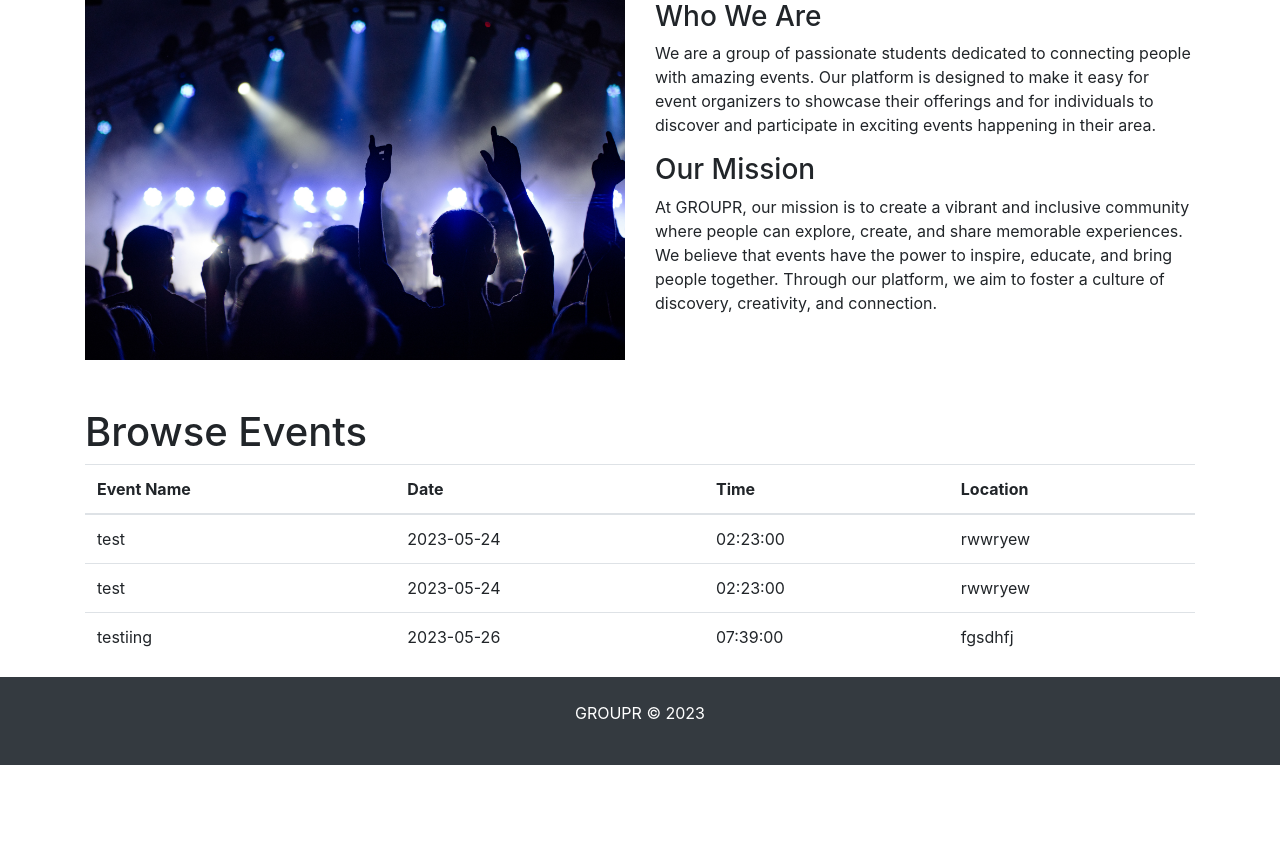
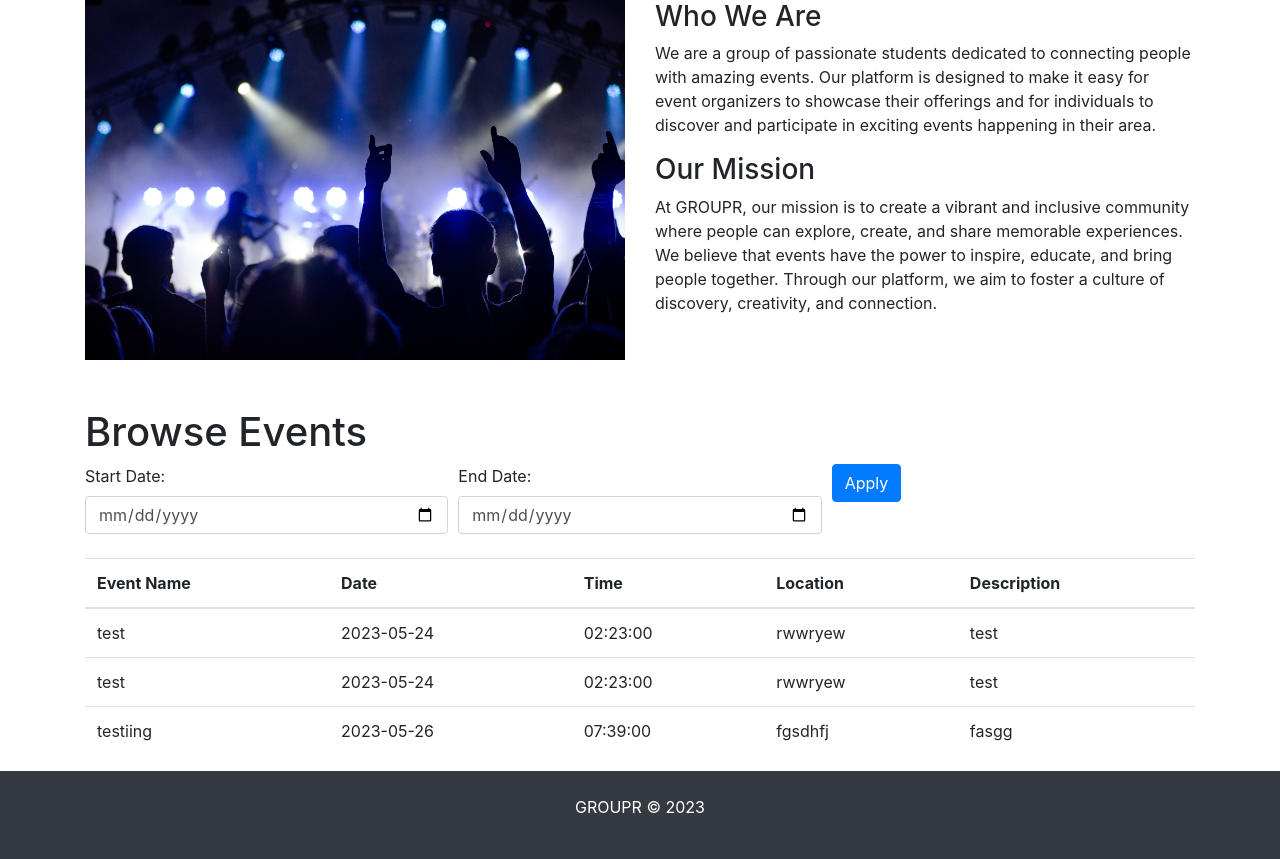
Before and after one commit to Yaj-t/EventWebsite, a PHP site: page /index.php in a window 1280 px wide. Shown: the part 478-1337 px from the top of the page. Before the commit the page ends 1243 px from the top, so only its background shows below. Run offline with PHP 8.4, Linux system fonts and the light colour scheme; data comes from the database, SQL or seed files in the repository.

Commit message:
browse events will show events based on date

```diff
--- a/browse.php
+++ b/browse.php
@@ -8,17 +8,40 @@
     <div class="container mt-4">
         <h1>Browse Events</h1>
 
+        <form method="GET" action="" class="mb-4">
+            <div class="form-row">
+                <div class="col">
+                    <label for="start-date">Start Date:</label>
+                    <input type="date" id="start-date" name="start-date" class="form-control" value="" required>
+                </div>
+                <div class="col">
+                    <label for="end-date">End Date:</label>
+                    <input type="date" id="end-date" name="end-date" class="form-control" value="" required>
+                </div>
+                <div class="col">
+                    <button type="submit" class="btn btn-primary">Apply</button>
+                </div>
+            </div>
+        </form>
+
         <?php
-        include'config.php';
+        include 'config.php';
 
-         // Retrieve events from the database
-        $currentDate = date("Y-m-d");
-        $sql = "SELECT * FROM events WHERE date >= '$currentDate' ORDER BY date ASC";
+        if (isset($_GET['start-date']) && isset($_GET['end-date'])) {
+            $startDate = $_GET['start-date'];
+            $endDate = $_GET['end-date'];
+        } else {
+            // Default to the nearest date
+            $startDate = date("Y-m-d");
+            $endDate = date('Y-m-d', strtotime($startDate . ' +6 days'));
+        }
 
+        // Retrieve events within the specified date range
+        $sql = "SELECT * FROM events WHERE date >= '$startDate' AND date <= '$endDate' ORDER BY date ASC";
         $result = $conn->query($sql);
 
         if ($result->num_rows > 0) {
-             // Display events in a table
+            // Display events in a table
             echo '<table class="table">
                     <thead>
                         <tr>
@@ -26,22 +49,25 @@
                             <th>Date</th>
                             <th>Time</th>
                             <th>Location</th>
+                            <th>Description</th>
                         </tr>
                     </thead>
                     <tbody>';
-             // Loop through each event and display its details
+
+            // Loop through each event and display its details
             while ($row = $result->fetch_assoc()) {
                 echo '<tr>
                         <td>'.$row["title"].'</td>
                         <td>'.$row["date"].'</td>
                         <td>'.$row["time"].'</td>
                         <td>'.$row["location"].'</td>
+                        <td>'.$row["description"].'</td>
                     </tr>';
             }
 
             echo '</tbody></table>';
         } else {
-            echo 'No events found.';
+            echo 'No events found within the specified date range.';
         }
 
         $conn->close();
```
